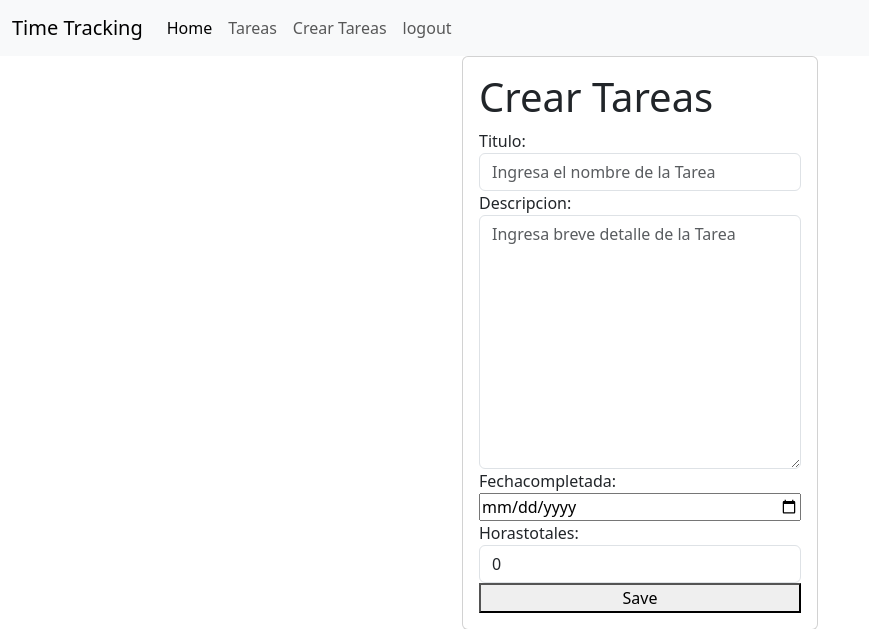
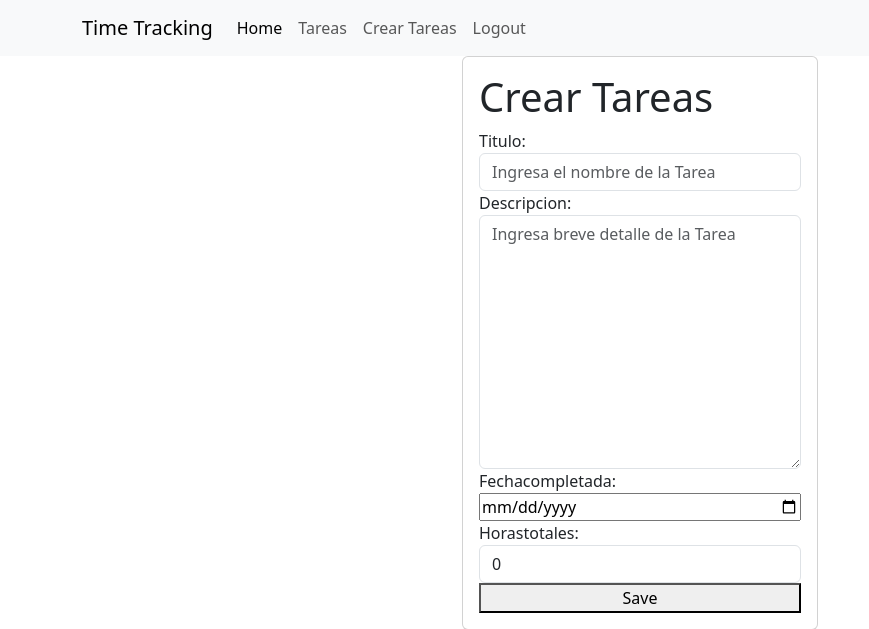
Before and after one commit to averan/timetracking, a Django app: page /create_task/ in a window 1280 px wide. Shown: the top 629 px of the page, without its empty margins (0-869 px from the left). Run offline with Django 4.2, Linux system fonts and the light colour scheme; the visitor is signed in with stand-in values (Sample User, id 1).

Commit message:
Minor fixes

```diff
--- a/tasks/templates/base.html
+++ b/tasks/templates/base.html
@@ -9,7 +9,7 @@
 </head>
 <body>
     <nav class="navbar navbar-expand-lg bg-body-tertiary">
-        <div class="container-fluid">
+        <div class="container">
           <a class="navbar-brand" href="/">Time Tracking</a>
           <button class="navbar-toggler" type="button" data-bs-toggle="collapse" data-bs-target="#navbarNav" aria-controls="navbarNav" aria-expanded="false" aria-label="Toggle navigation">
             <span class="navbar-toggler-icon"></span>
@@ -30,7 +30,7 @@
                     <a class="nav-link" href="/tasks/create/" >Crear Tareas</a>
                 </li>
                 <li class="nav-item">
-                    <a class="nav-link" href="/logout" >logout</a>
+                    <a class="nav-link" href="/logout" >Logout</a>
                 </li>
                 {% else %}
                 <li class="nav-item">
```
